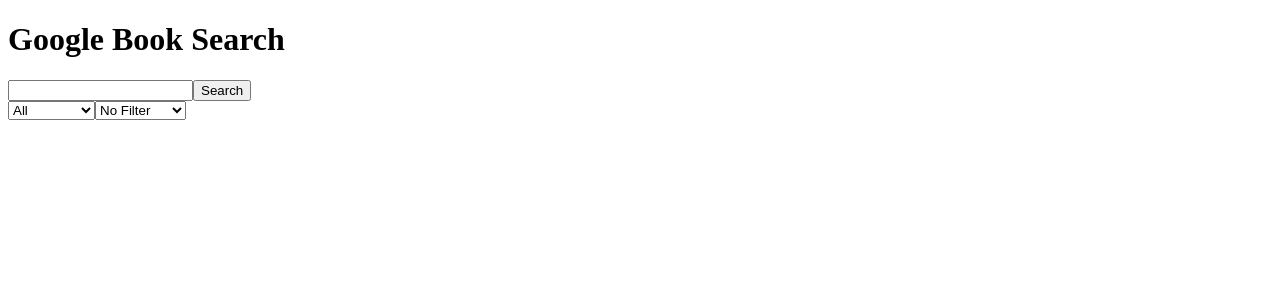
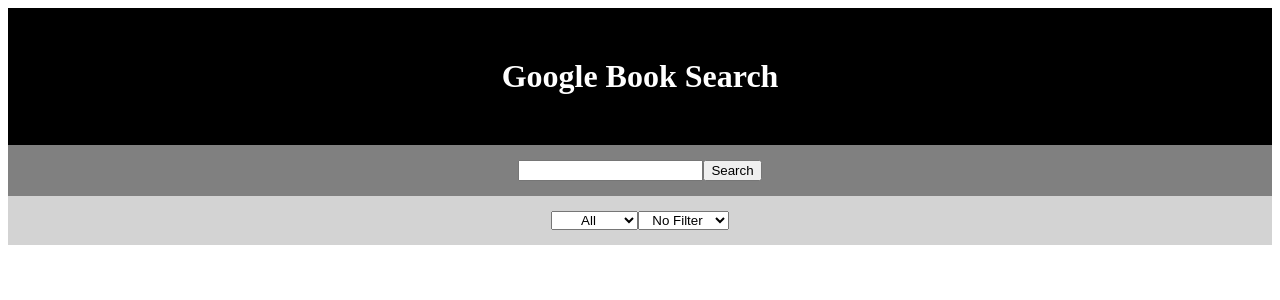
Before and after one commit to thinkful-ei-armadillo/hunter-andrew-googlebooks, a React (Create React App) app: page / in a window 1280 px wide. Shown: the top 300 px of the page. Built offline with nearby package versions, Linux system fonts and the light colour scheme.

Commit message:
added styling

```diff
--- /dev/null
+++ b/src/App.css
@@ -0,0 +1,25 @@
+*{
+    text-align: center;
+    list-style: none;
+
+}
+
+h1{
+    text-align: center;
+    background: black;
+    color: white;
+    padding: 50px;
+    vertical-align: middle;
+    column-count: auto;
+    margin:0;
+}
+
+li{
+    border: 2px solid grey;
+    margin: 5px;
+}
+
+.filters{
+    background: lightgrey;
+    padding: 15px;
+}
--- a/src/App.js
+++ b/src/App.js
@@ -3,6 +3,7 @@ import SearchBar from "./components/SearchBar";
 import BookList from "./components/BookList";
 import PrintType from "./components/PrintType";
 import BookType from "./components/BookType";
+import './App.css';
 // const ApiKey = "AIzaSyARz0BlFDU_2oruYz0gzwEbTSWL5MH6sow";
 
 class App extends Component {
@@ -53,8 +54,10 @@ class App extends Component {
       <div>
         <h1>Google Book Search</h1>
         <SearchBar handleSearchTerm={this.handleSearchTerm} />
-        <PrintType handlePrintType={this.handlePrintType}/>
-        <BookType handleBookType={this.handleBookType}/>
+        <div className="filters">
+          <PrintType handlePrintType={this.handlePrintType}/>
+          <BookType handleBookType={this.handleBookType}/>
+        </div>
         <BookList books={this.state.books} />
       </div>
     );
--- /dev/null
+++ b/src/components/SearchBar.css
@@ -0,0 +1,4 @@
+.search-form{
+    background: grey;
+    padding: 15px;
+}
--- a/src/components/SearchBar.js
+++ b/src/components/SearchBar.js
@@ -1,4 +1,5 @@
 import React from "react";
+import './SearchBar.css'
 
 export default class SearchBar extends React.Component {
   handleSubmit = e => {
```
